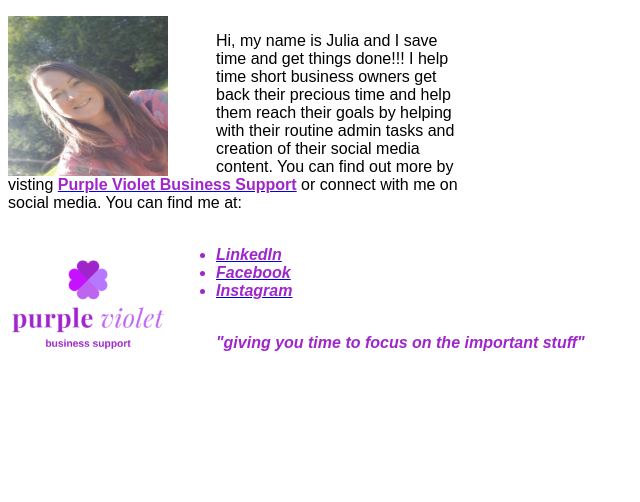
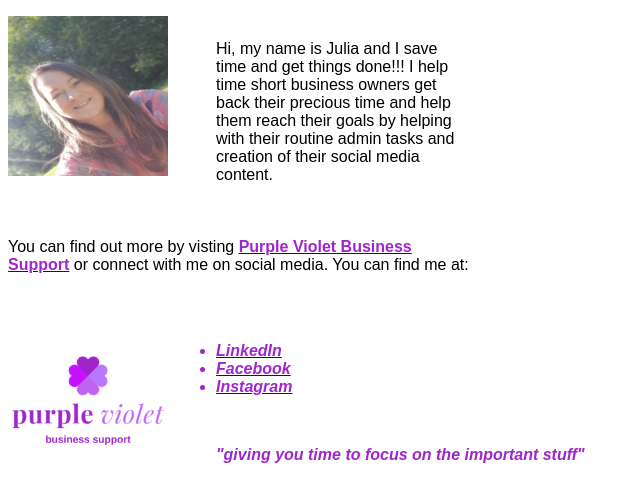
Before and after one commit to julia2194/Profile-page, a plain HTML site: page index.html in a window 1280 px wide. Shown: the whole page, without its empty margins (0-640 px from the left). Drawn offline with Linux system fonts and the light colour scheme.

Commit message:
Update index.html

```diff
--- a/index.html
+++ b/index.html
@@ -9,6 +9,14 @@
 
 
     <style>
+        @media screen and ( max-width: 600px ){
+
+            body{
+
+
+            }
+
+        }
 
            img {
 width: 100px;
@@ -29,7 +37,7 @@ margin-right: 3em;
     font-weight: 400;
     text-align: left;
     padding-right: 50em;
-    padding-top: 1em;
+    padding-top: 1.5em;
 
         }
 
@@ -38,7 +46,8 @@ ul{
     font-size: 16px;
     font-weight: 400;
     color: #9f26cb
-    align-content: center;
+
+
 }
 
 li  {
@@ -47,19 +56,22 @@ li  {
     font-size: 16px;
     font-weight: 400;
     color: #9f26cb
+
+
 }
 
 em {
     color: #9f26cb
 }
 
-div{
+blockquote{
 
     color: #9f26cb;
     font-style: italic;
     font-weight: bold;
     font-family: arimo;
 }
+
 
 
     </style>
@@ -69,21 +81,26 @@ div{
 
  <img src="me.jpg"alt=" virtual assistant, Leeds">
 
+
  <p>
     Hi, my name is Julia and I save time and get things done!!!
     I help time short business owners get back their precious time
     and help them reach their goals by helping with their routine admin
     tasks and creation of their social media content.
+    <br>
+    <br><br><br>
 
     You can find out more by visting
      <a href="https://www.purplevioletva.com"><strong>Purple Violet Business Support</strong></a> </a>
 
 or connect with me on social media. You can find me at:
+</p>
 
    <br>
    <br>
 
    <img src="trans 500x500.png" alt="logo">
+
     <ul>
 
         <li><a href="https://www.linkedin.com/in/JuliaReedshaw"><strong> <em>LinkedIn</em></strong></a></li>
@@ -93,12 +110,14 @@ or connect with me on social media. You can find me at:
     </ul>
 
 </br>
-<div>
+<blockquote>
+"giving you time to focus on the important stuff"
+</blockquote>
 
-    "giving you time to focus on the important stuff"
 
-</p>
-</div>
+
+
+
 
 
 </body>
```
